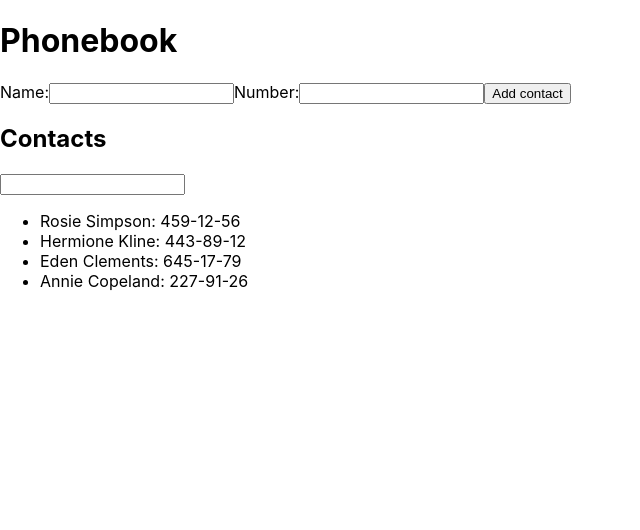
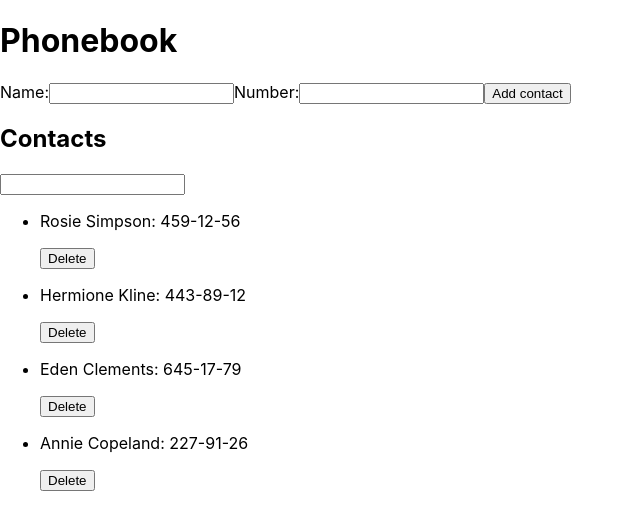
Before and after one commit to vladislav-slobodenjuk/goit-fs78-react-hw-02-phonebook, a React (Create React App) app: page / in a window 1280 px wide. Shown: the top 530 px of the page, without its empty margins (0-640 px from the left). Built offline with nearby package versions, Linux system fonts and the light colour scheme.

Commit message:
refactor ContactList

```diff
--- a/src/components/App.jsx
+++ b/src/components/App.jsx
@@ -1,6 +1,7 @@
 import React, { Component } from 'react';
 import { nanoid } from 'nanoid';
 import ContactForm from './ContactForm/ContactForm';
+import ContactList from './ContactList/ContactList';
 
 export class App extends Component {
   state = {
@@ -39,6 +40,8 @@
     );
   };
 
+  handleDelete = e => {};
+
   render() {
     const { filter } = this.state;
     const filteredContacts = this.filterContacts();
@@ -58,6 +61,7 @@
           onDeleteClick={id => this.setState({ contacts: contacts.filter(contact => contact.id!== id) })}
         />
        */}
+        {/* <Filter .../> */}
         <input
           type="text"
           name="filter"
@@ -65,16 +69,10 @@
           onChange={this.handleInputChange}
         />
 
-        {/* <Filter .../> */}
-        {/* <ComponentList .../> */}
-
-        <ul>
-          {filteredContacts.map(({ id, name, number }) => (
-            <li key={id}>
-              {name}: {number}
-            </li>
-          ))}
-        </ul>
+        <ContactList
+          contacts={filteredContacts}
+          // onDeleteClick={id => this.setState({ contacts: contacts.filter(contact => contact.id!== id) })}
+        />
       </div>
     );
   }
--- a/src/components/ContactList/ContactList.jsx
+++ b/src/components/ContactList/ContactList.jsx
@@ -0,0 +1,23 @@
+import PropTypes from 'prop-types';
+import ListItem from './ListItem/ListItem';
+
+export default function ContactList({ contacts, onDeleteClick }) {
+  return (
+    <ul>
+      {contacts.map(({ id, name, number }) => (
+        <ListItem key={id} name={name} number={number} />
+      ))}
+    </ul>
+  );
+}
+
+ContactList.propTypes = {
+  contacts: PropTypes.arrayOf(
+    PropTypes.exact({
+      id: PropTypes.string.isRequired,
+      name: PropTypes.string.isRequired,
+      number: PropTypes.string.isRequired,
+    })
+  ).isRequired,
+  // onDeleteClick: PropTypes.func.isRequired
+};
--- /dev/null
+++ b/src/components/ContactList/ListItem/ListItem.jsx
@@ -0,0 +1,23 @@
+import PropTypes from 'prop-types';
+
+export default function ListItem({ name, number, onDeleteClick }) {
+  return (
+    <li>
+      <p>
+        {name}: {number}
+      </p>
+      <button
+        type="button"
+        // onClick={onDeleteClick}
+      >
+        Delete
+      </button>
+    </li>
+  );
+}
+
+ListItem.propTypes = {
+  name: PropTypes.string.isRequired,
+  number: PropTypes.string.isRequired,
+  // onDeleteClick: PropTypes.func.isRequired,
+};
```
